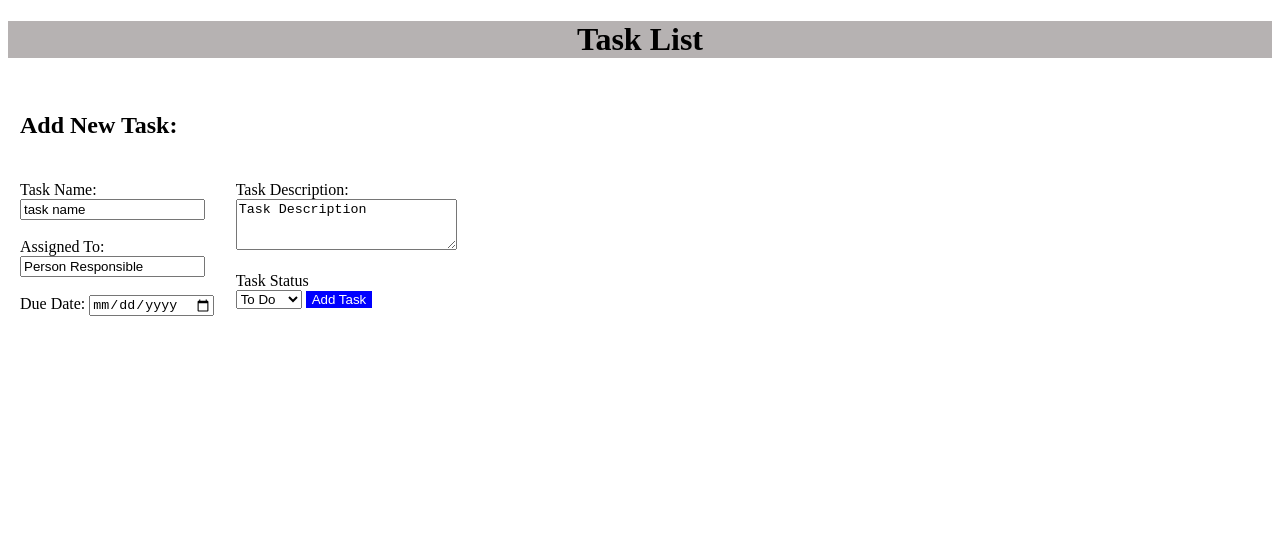
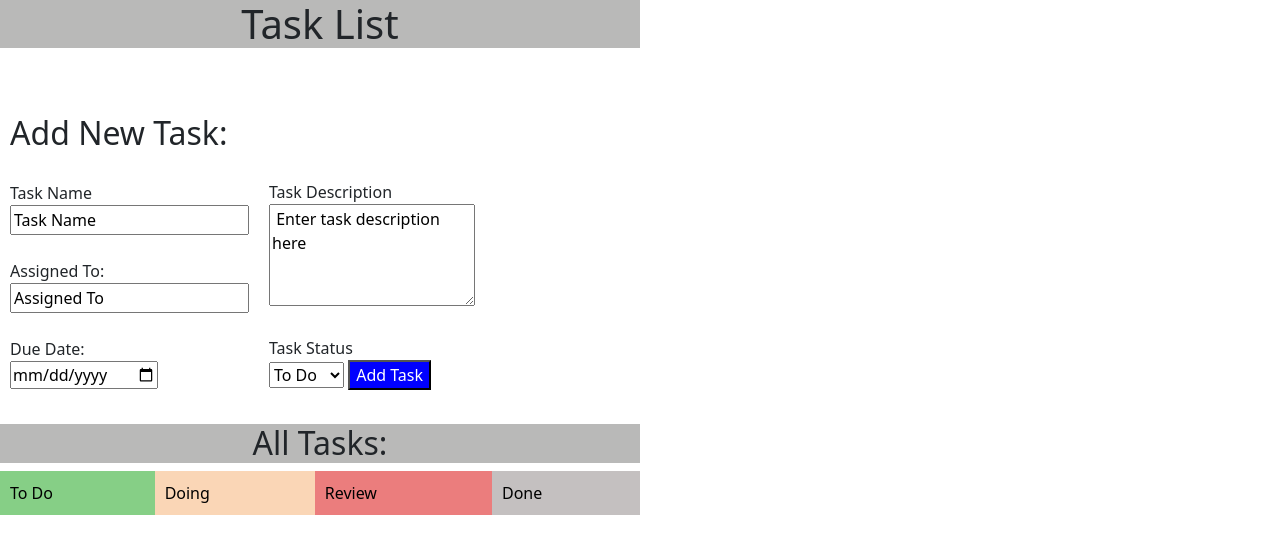
Before and after one commit to Miss-Solomon/Task-Planner-Web-App, a plain HTML site: page index.html in a window 1280 px wide. Drawn offline with nearby package versions, Linux system fonts and the light colour scheme.

Commit message:
HTML Table and CSS BG Colors

```diff
--- a/assets/css/style.css
+++ b/assets/css/style.css
@@ -1,28 +1,41 @@
-.header {
+h1 {
     text-align: center;
-    background-color: rgb(182, 178, 178);
+    background-color: rgb(185, 185, 184);
+    width: 50%;
+}
+
+.task {
+    color: white;
+    background-color: blue;
+}
+
+.heading2 {
+    text-align: center;
+    background-color: rgb(185, 185, 184);
+    width: 50%;
 }
 
 td {
     padding: 10px;
 }
 
-.col-top {
-    vertical-align: top;
+.a {
+    color: black;
+    background-color: rgb(134, 207, 134);
 }
 
-.add-button {
-    color: white;
-    background-color: blue;
-    border: none;
+.b {
+    color: black;
+    background-color: rgb(250, 214, 182);
+
 }
 
-/*input[type=button], input[type=submit], input[type=reset] {
-    background-color: #04AA6D;
-    border: none;
-    color: white;
-    padding: 16px 32px;
-    text-decoration: none;
-    margin: 4px 2px;
-    cursor: pointer;
-  }*/
+.c {
+    color: black;
+    background-color: rgb(235, 125, 125);
+}
+
+.d  {
+    color: black;
+    background-color: rgb(196, 192, 192);
+}
--- a/index.html
+++ b/index.html
@@ -4,17 +4,24 @@
     <meta charset="UTF-8">
     <meta http-equiv="X-UA-Compatible" content="IE=edge">
     <meta name="viewport" content="width=device-width, initial-scale=1.0">
-    <title>sprint 1</title>
-    <link rel="stylesheet" href="assets/css/style.css"/>
-    <link rel="">
+    <title>Task List</title>
+    <!-- CSS only -->
+    <link href="https://cdn.jsdelivr.net/npm/bootstrap@5.2.1/dist/css/bootstrap.min.css" rel="stylesheet" integrity="sha384-iYQeCzEYFbKjA/T2uDLTpkwGzCiq6soy8tYaI1GyVh/UjpbCx/TYkiZhlZB6+fzT" crossorigin="anonymous">
+    <!--Our own stylesheet below-->
+    <link rel="stylesheet" href="assets/css/style.css">
+</head>
 
-</head>
 <body>
-    <div class="header">
+    <header>
         <h1>Task List</h1>
-    </div>
+    </header>
 
+    <br><br>
+
+    <!--Form-->
     <form method="get">
+
+    <!--Form where you type the task name-->
     <table>
         <tr>
             <td colspan="2">
@@ -24,35 +31,62 @@
         </tr>
         <tr>
             <td>
+                <label for="task_name">Task Name</label><br>
+                <input type="text" id="task_name" name="task_name" value="Task Name"><br><br>
 
-                <label for="task name">Task Name:</label>
-                <br>
-                <input id="task name" type="text" name="task name" value="task name">
-                <br><br>
-                <label for="person">Assigned To:</label>
-                <br>
-                <input id="person" type="text" name="assigned to" value="Person Responsible">
-                <br><br>
-                <label for="date">Due Date:</label>
-                <input id="date" type="date">
+                <!--Form where you type who the task is assigned To-->
+                <label for="task_person">Assigned To:</label><br>
+                <input type="text" id="task_person" name="task_person" value="Assigned To"><br><br>
+
+
+
+                <!--Form where you pick the date-->
+                <label for="task_date">Due Date:</label><br>
+                <input type="date" id="task_date" name="task_date"><br><br>
+
             </td>
-            <td class="col-top">
-                <label for="description">Task Description:</label>
-                <br>
-                <textarea id="description"  name="description" rows="3" cols="25">Task Description</textarea>
-                <br><br>
-                <label for="status">Task Status</label>
-                <br>
-                <select id="status">
-                    <option>To Do</option>
-                    <option>Doing</option>
-                    <option>Review</option>
-                    <option>Done</option>
+
+            <td>
+                <!--Form where you type the task description-->
+                <label for="task_description">Task Description</label><br>
+                <textarea rows="4" col="15" id="task_description" name="task_description" form="task_list"> Enter task description here</textarea><br><br>
+
+                <!--Form where you pick the Status of the Task-->
+                <label for="task_status">Task Status</label><br>
+                <select name="task_status" id="task_status">
+                    <option value="to_do">To Do</option>
+                    <option value="doing">Doing</option>
+                    <option value="review">Review</option>
+                    <option value="done">Done</option>
                 </select>
-                <input type="submit" value="Add Task" class="add-button">
+
+                <!--Button where you submit the task-->
+                    <input type="submit" value="Add Task" class="task"/> <br><br>
+
             </td>
         </tr>
     </table>
+
+
+
     </form>
+
+
+    <!--Section the Task Cards will go-->
+
+    <h2 class="heading2">All Tasks:</h2>
+
+    <!--The headings all in a row: To Do, Doing, Review, Done. Temporary as table unless someone else has another idea-->
+   <table style="width: 50%;">
+        <tr class="task">
+            <td class="a">To Do</td>
+            <td class="b">Doing</td>
+            <td class="c">Review</td>
+            <td class="d">Done</td>
+        </tr>
+   </table>
+    <!--The cards themselves go here (or somewhere else, I don't know where they go)-->
+
+    <!-- JavaScript Bundle with Popper -->
+<script src="https://cdn.jsdelivr.net/npm/bootstrap@5.2.1/dist/js/bootstrap.bundle.min.js" integrity="sha384-u1OknCvxWvY5kfmNBILK2hRnQC3Pr17a+RTT6rIHI7NnikvbZlHgTPOOmMi466C8" crossorigin="anonymous"></script>
 </body>
-</html>
```
